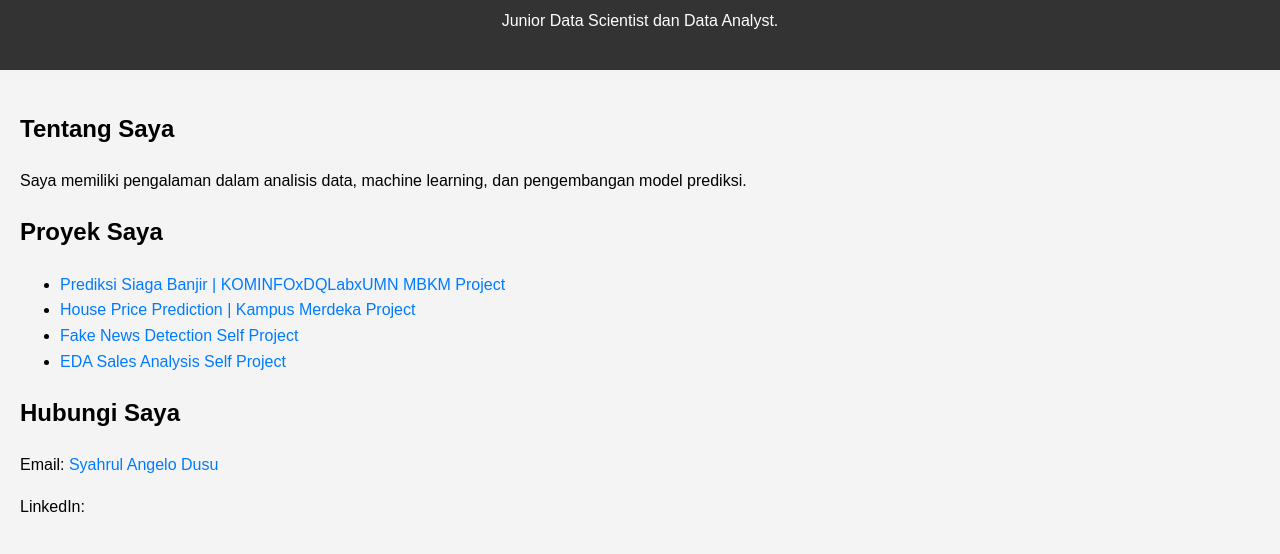
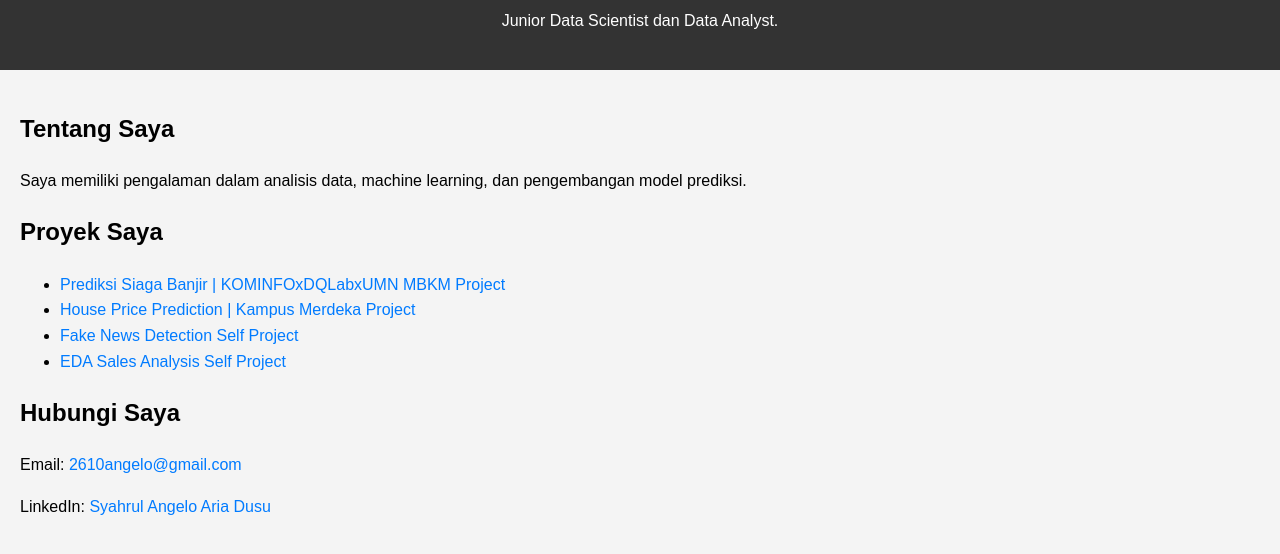
Before and after one commit to AngeloDusu/Portofolio, a plain HTML site: page index.html in a window 1280 px wide. Shown: the part 106-660 px from the top of the page. Drawn offline with Linux system fonts and the light colour scheme.

Commit message:
Update index.html

```diff
--- a/index.html
+++ b/index.html
@@ -28,8 +28,8 @@
         </section>
         <section id="contact">
             <h2>Hubungi Saya</h2>
-            <p>Email: <a href="mailto:2610angelo@gmail.com">Syahrul Angelo Dusu</a></p>
-            <p>LinkedIn: <a href="www.linkedin.com/in/syahrul-angelo-aria-dusu-7a634727a"></a></p>
+            <p>Email: <a href="mailto:2610angelo@gmail.com">2610angelo@gmail.com</a></p>
+            <p>LinkedIn: <a href="www.linkedin.com/in/syahrul-angelo-aria-dusu-7a634727a"> Syahrul Angelo Aria Dusu</a></p>
         </section>
     </main>
 </body>
```
